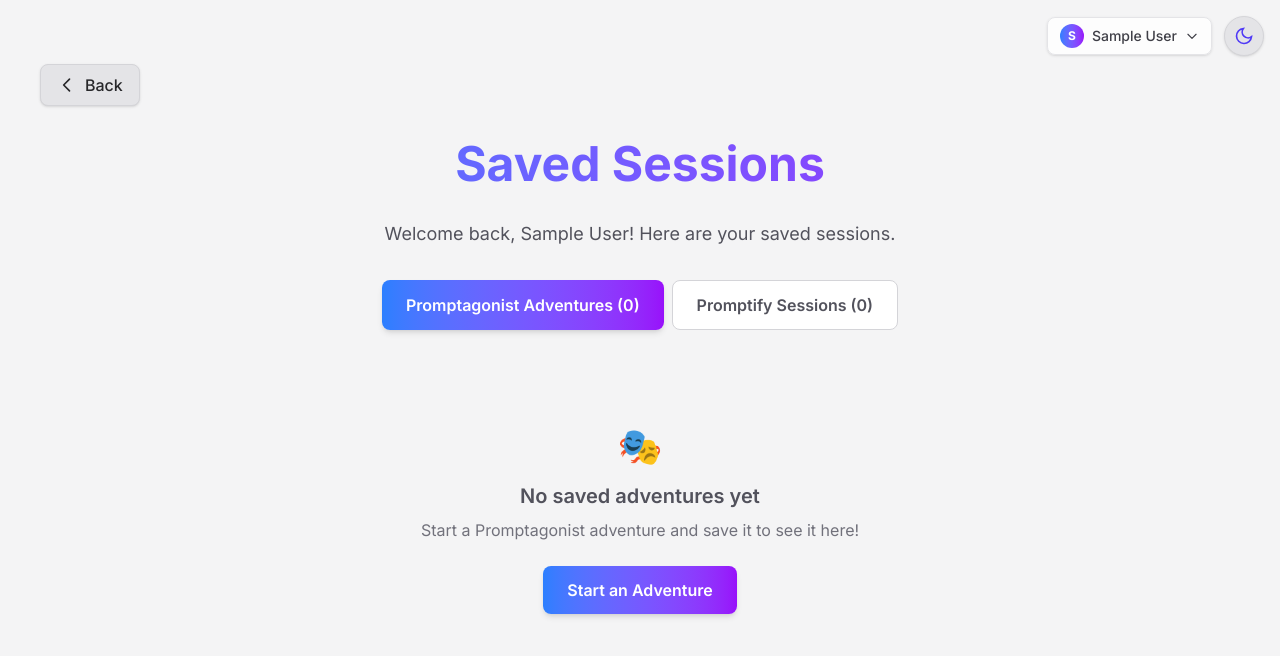
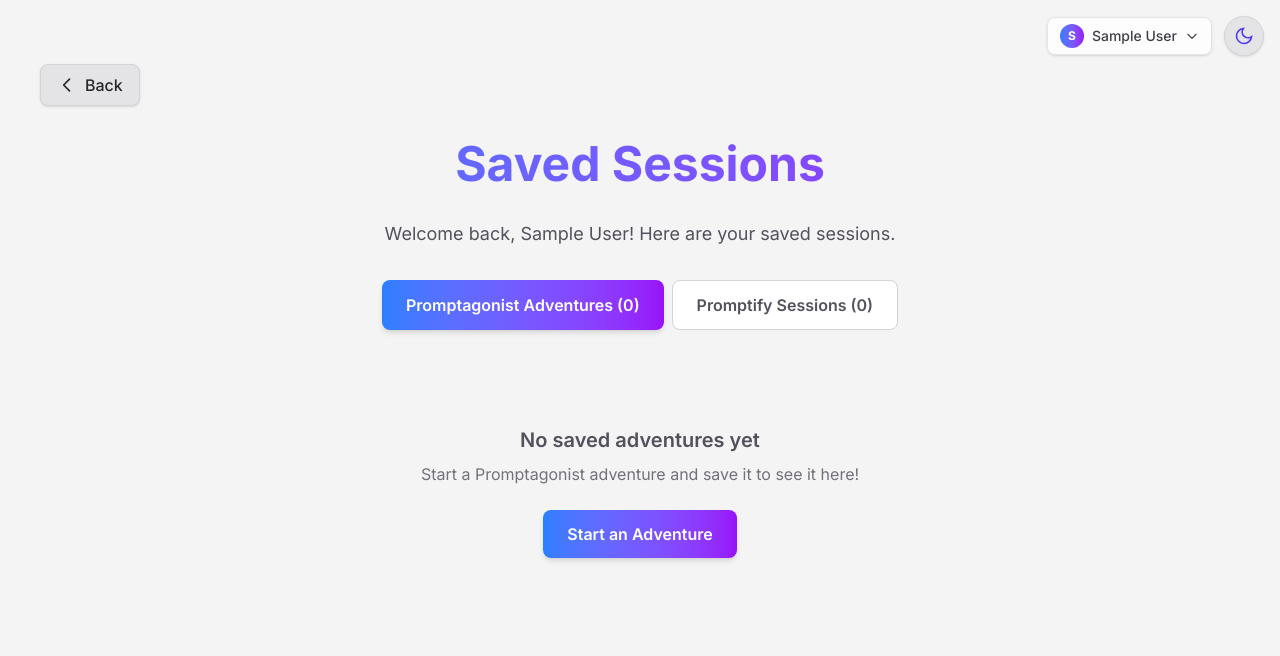
Before and after one commit to obtain-ai/obtain, a SvelteKit app: page /saved in a window 1280 px wide. Shown: the top 656 px of the page. Built offline with nearby package versions, Linux system fonts and the light colour scheme; sample sign-in values are in the browser's storage.

Commit message:
remove emoji

```diff
--- a/src/routes/saved/+page.svelte
+++ b/src/routes/saved/+page.svelte
@@ -108,7 +108,6 @@
 			{#if activeTab === 'promptagonist'}
 				{#if promptagonistSessions.length === 0}
 					<div class="text-center py-16">
-						<p class="text-4xl mb-4">🎭</p>
 						<p class="text-xl font-semibold text-zinc-600 dark:text-zinc-300 mb-2">No saved adventures yet</p>
 						<p class="text-zinc-500 dark:text-zinc-400 mb-6">Start a Promptagonist adventure and save it to see it here!</p>
 						<a
```
